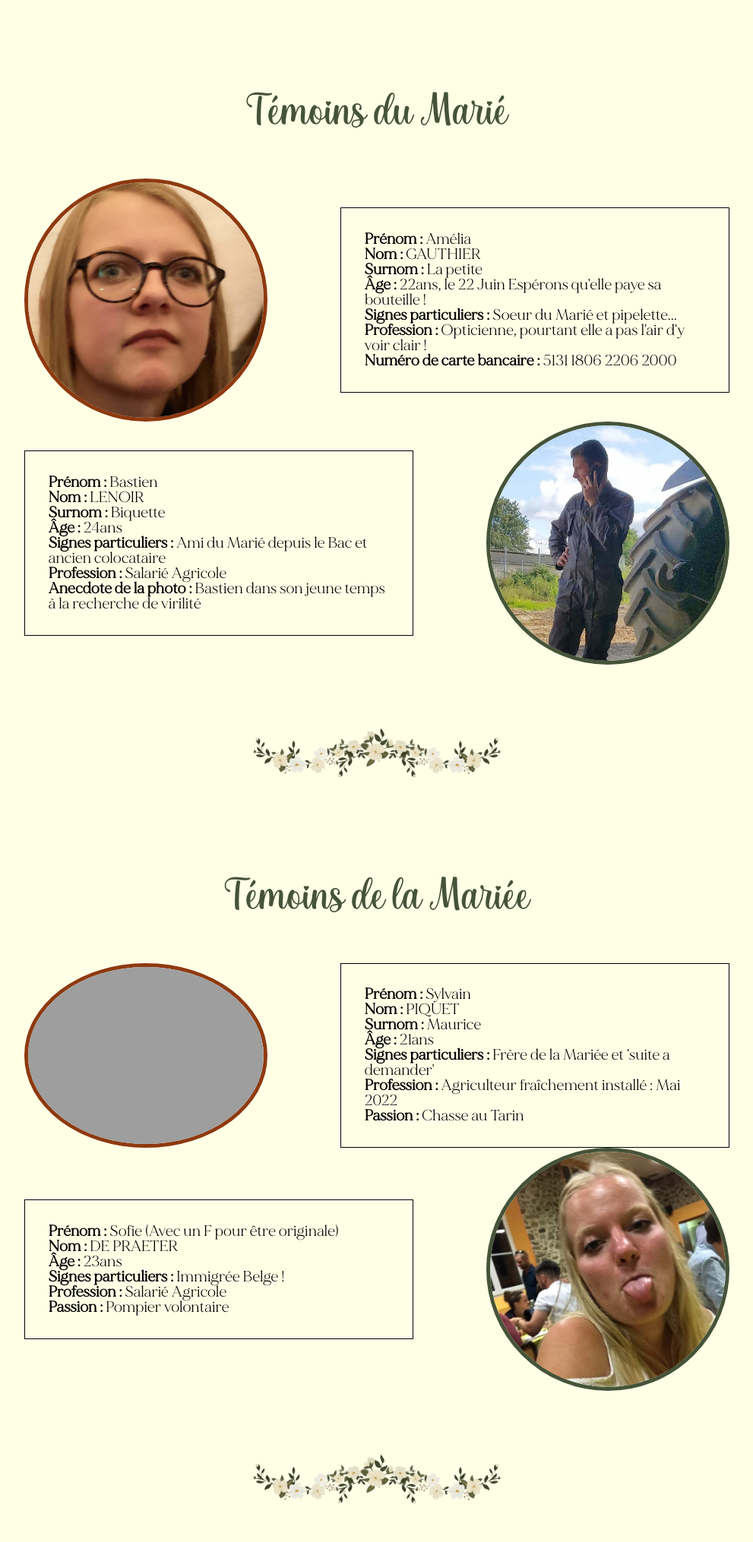
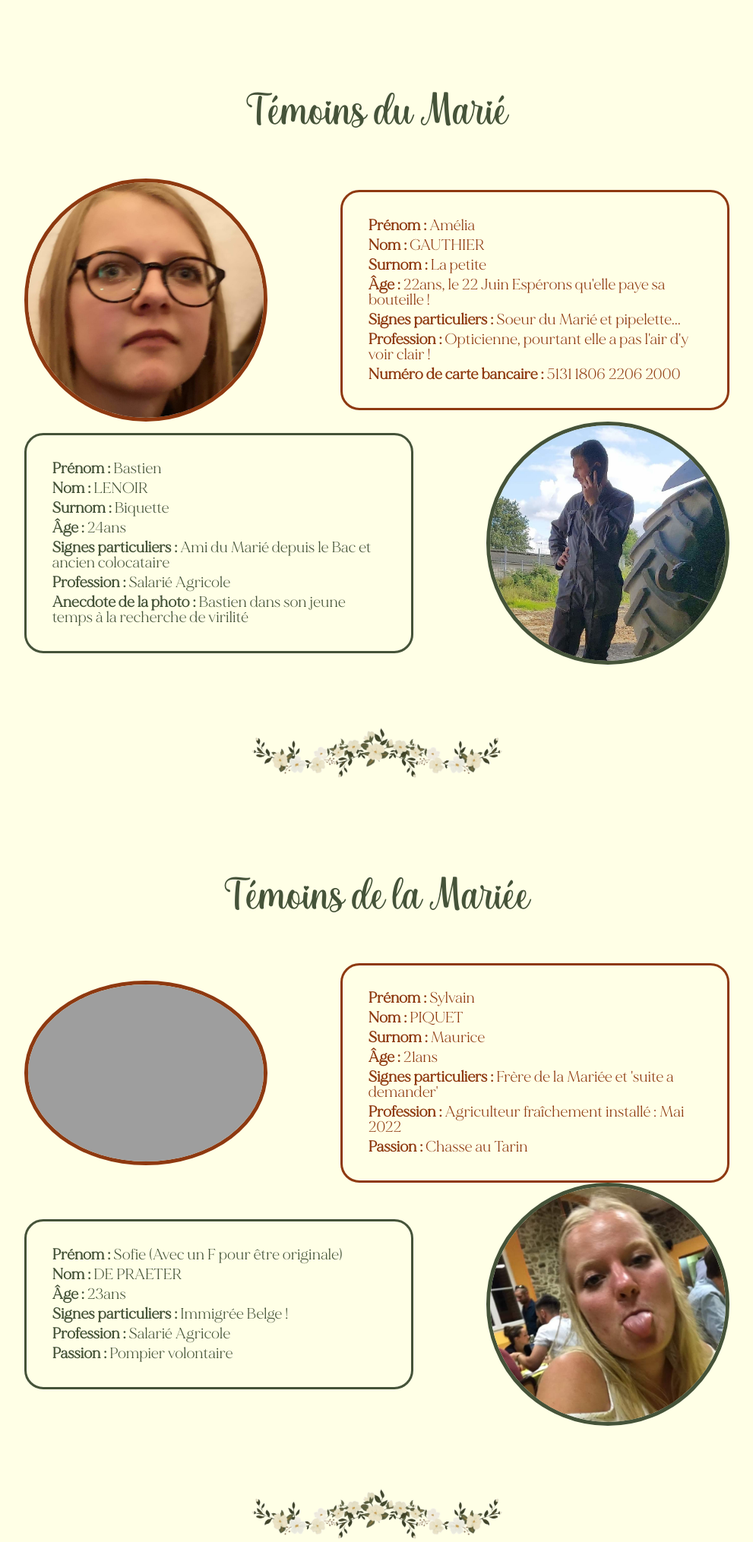
Before and after one commit to Kekoeur/Tanguy-Laura, a PHP site: page /TanguyLaura.html in a window 1280 px wide. Shown: the part 3224-5254 px from the top of the page at 76% size, without its empty margins (144-1135 px from the left). Run offline with PHP 8.4, Linux system fonts and the light colour scheme; some libraries are stand-ins or nearby versions; grey boxes are pictures that could not be loaded.

Commit message:
card temoin

```diff
--- a/style.css
+++ b/style.css
@@ -820,8 +820,17 @@ right: 3px;
 .temoin .card{
     height: 100%;
     width: 40vw;
-    border: 1px solid black;
+    border: 3px solid var(--color-6);
+    border-radius: 25px;
     padding: 3%;
+    color: var(--color-6) !important;
+}
+.temoin:nth-child(2n+1) .card{
+  border-color: var(--color-4);
+  color: var(--color-4) !important;
+}
+.card p {
+  padding: 3px;
 }
 .bold{
     font-weight: bold;
```
